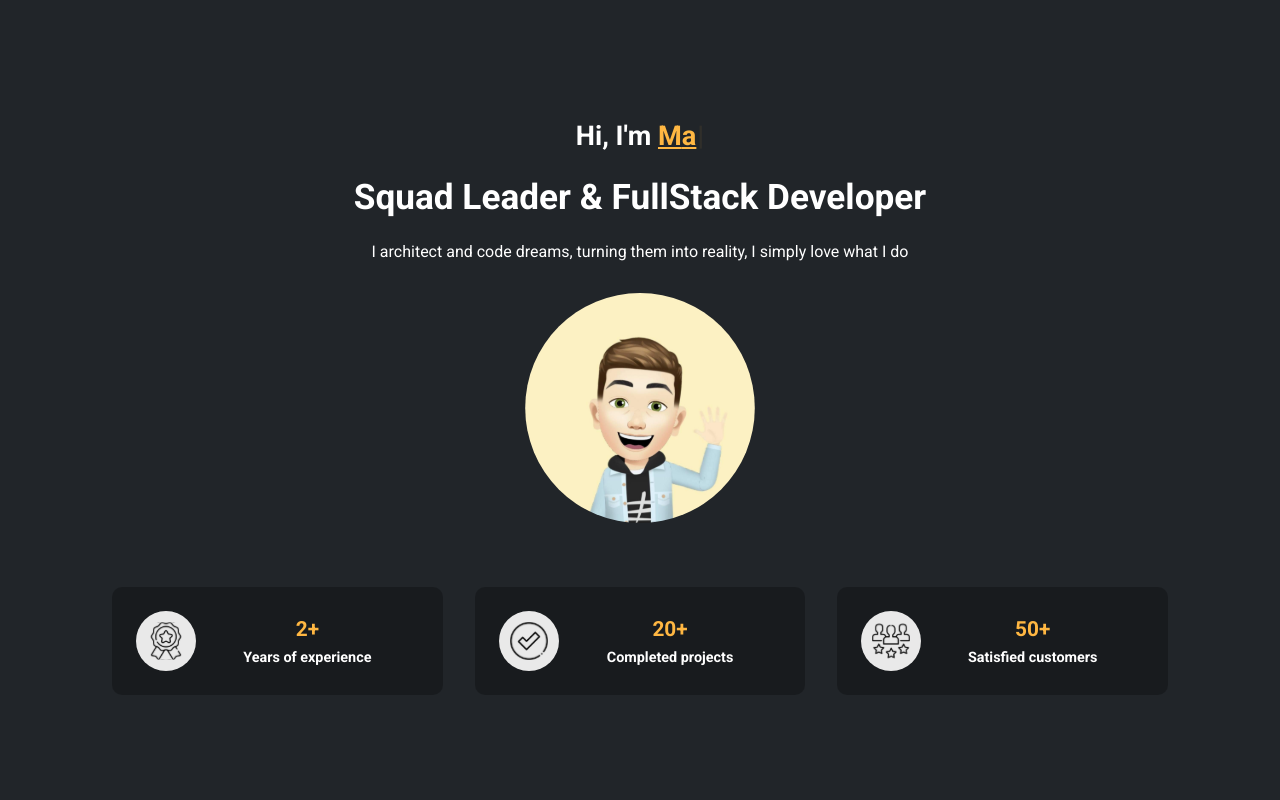
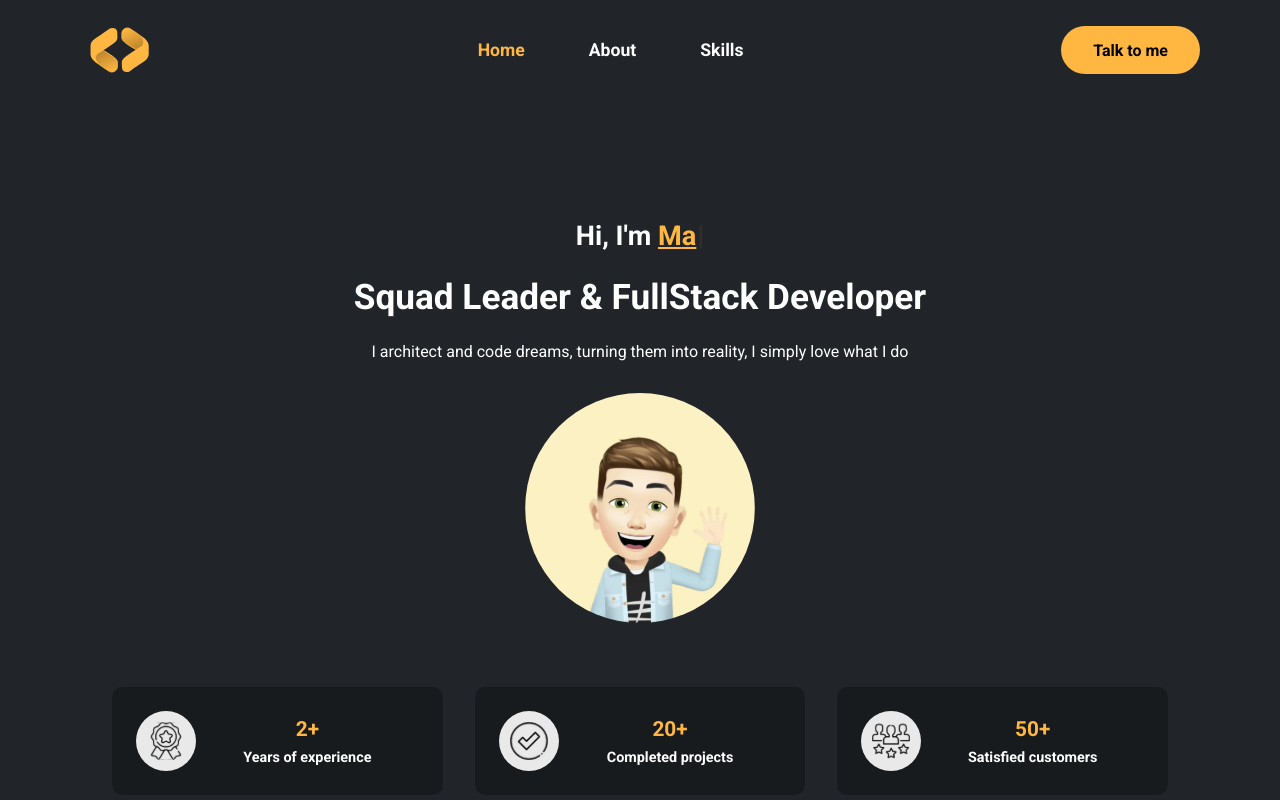
Before and after one commit to MatheusNadai/personal_portfolio, a Next.js app: page / in a window 1280 px wide. Shown: the top 800 px of the page. Built offline with nearby package versions, Linux system fonts and the light colour scheme.

Commit message:
fix: return header

```diff
--- a/src/pages/_app.tsx
+++ b/src/pages/_app.tsx
@@ -9,7 +9,7 @@ export default function MyApp({ Component, pageProps }: AppProps): JSX.Element {
   return (
     <ThemeProvider theme={theme}>
       <GlobalStyles />
-      {/* <Header /> */}
+      <Header />
       <Component {...pageProps} />
     </ThemeProvider>
   );
```
